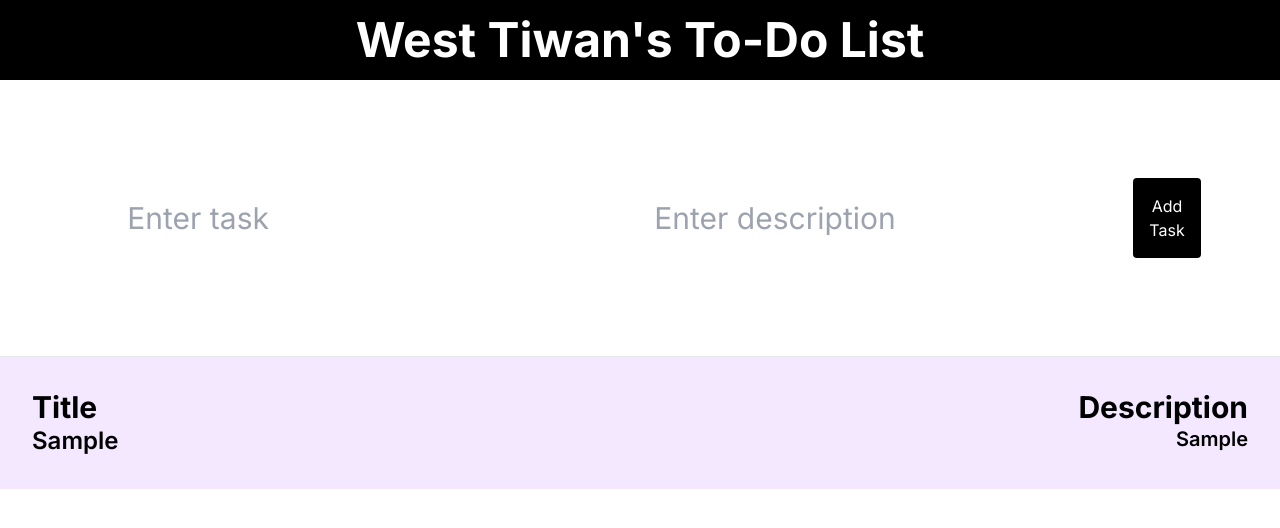
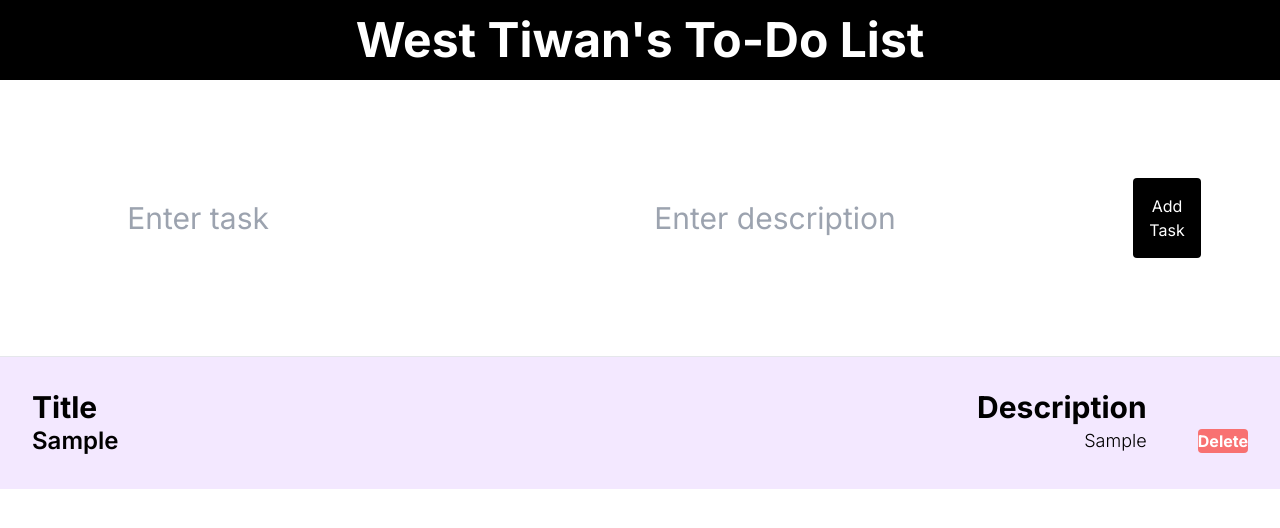
Before and after one commit to West-Tiwan/to_do_list, a Next.js app: page / in a window 1280 px wide. Both pictures are taken after typing "Sample", "Sample" into the empty fields and a click on the button "Add Task". Shown: the top 528 px of the page. Built offline with nearby package versions, Linux system fonts and the light colour scheme.

Commit message:
delete working

```diff
--- a/app/page.js
+++ b/app/page.js
@@ -12,13 +12,23 @@ const Page = () => {
         setTitle('');
     }
 
+    const deleteHandler=(i)=>{
+        let copyTask = [...mainTask];
+        copyTask.splice(i,1);
+        setMainTask(copyTask);
+    }
+
     let renderTask = <h2 className="text-3xl font-bold text-center">No task added</h2>
     if (mainTask.length>0){
     renderTask = mainTask.map((t,i)=>{
-        return <li><div className="flex justify-between">
+        return <li key={i} className="flex justify-between items-center"><div className="flex justify-between items-center w-11/12">
             <h5 className="text-2xl font-semibold">{t.title}</h5>
-            <h6 className="text-xl font-semibold">{t.desc}</h6>
-        </div></li>
+            <h6 className="text-lg font-light">{t.desc}</h6>
+        </div>
+            <button onClick={()=>{
+                deleteHandler(i)
+            }} className="bg-red-400 text-white rounded font-bold">Delete</button>
+        </li>
     })}
      else {
         renderTask = <h2 className="text-3xl font-bold text-center">No task added</h2>
@@ -37,7 +47,7 @@ const Page = () => {
             </form>
             <hr/>
             <div className="p-8 bg-purple-100">
-                <div className="flex justify-between">
+                <div className="flex justify-between w-11/12">
                     <h3 className="font-bold text-3xl">Title</h3>
                     <h3 className="font-bold text-3xl">Description</h3>
                 </div>
```
